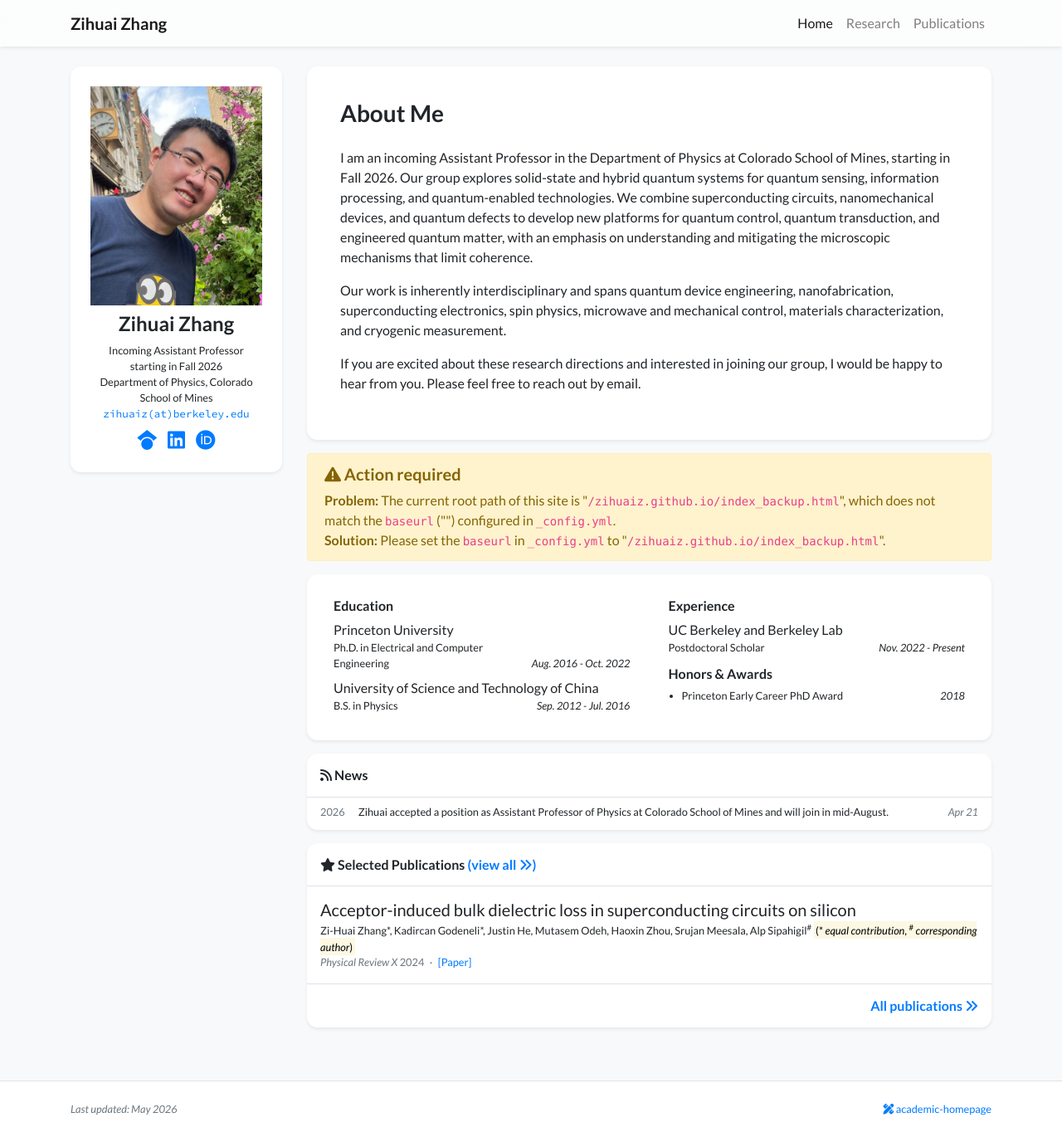
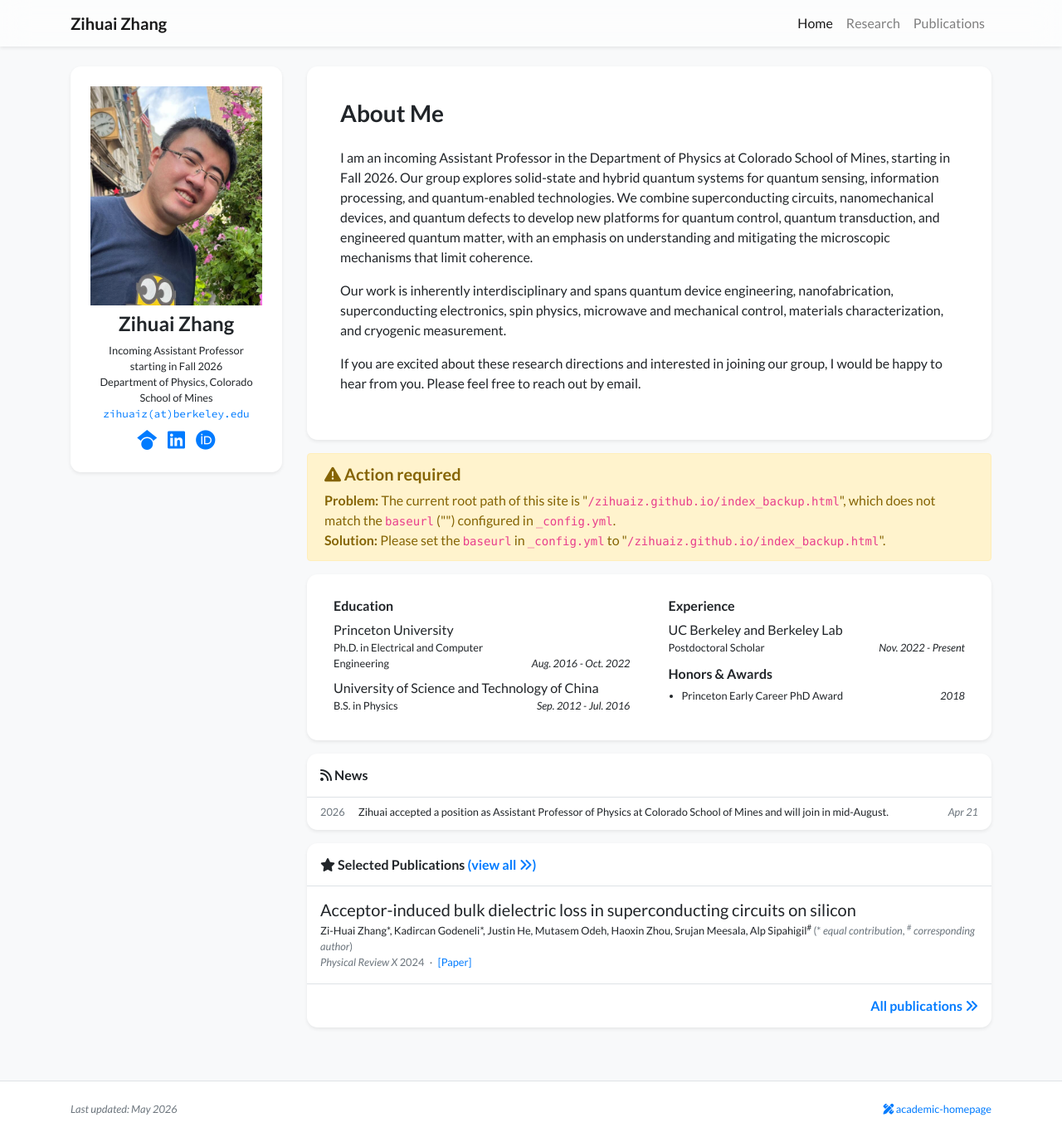
Before and after one commit to zihuaiz/zihuaiz.github.io, a Jekyll site: the page built from index_backup.html, in a window 1280 px wide and 1370 px high. Shown: the whole window at 83% size. Built offline with Jekyll 4.4.1, drawn with Linux system fonts in a browser that asks for light colours; nearby versions of some CDN libraries; a style sheet for code colours, icons or effects is not loaded.

Commit message:
Update author_list.html

```diff
--- a/_includes/widgets/author_list.html
+++ b/_includes/widgets/author_list.html
@@ -48,13 +48,14 @@
 {%- endfor -%}
 
 {%- if has_eq_contrib or has_corresponding %}
-<mark>(
+<span class="text-muted">(
     {%- if has_eq_contrib -%}
-        * <i> equal contribution</i>
+    * <i> equal contribution</i>
     {%- endif -%}
+
     {%- if has_corresponding -%}
-        {%- if has_eq_contrib -%}, {% endif -%}
-        <sup>#</sup> <i> corresponding author</i>
+    {%- if has_eq_contrib -%}, {% endif -%}
+    <sup>#</sup> <i> corresponding author</i>
     {%- endif -%}
-)</mark>
+)</span>
 {%- endif -%}
```
